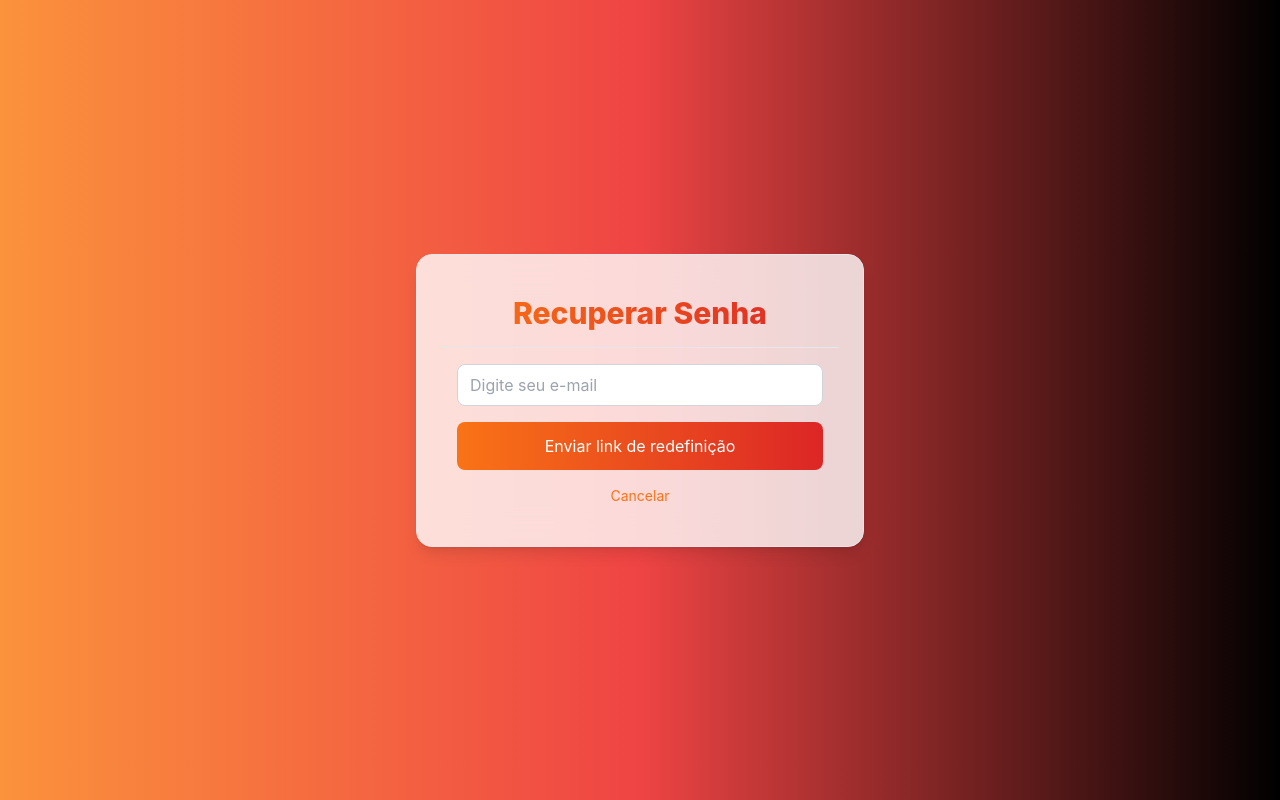
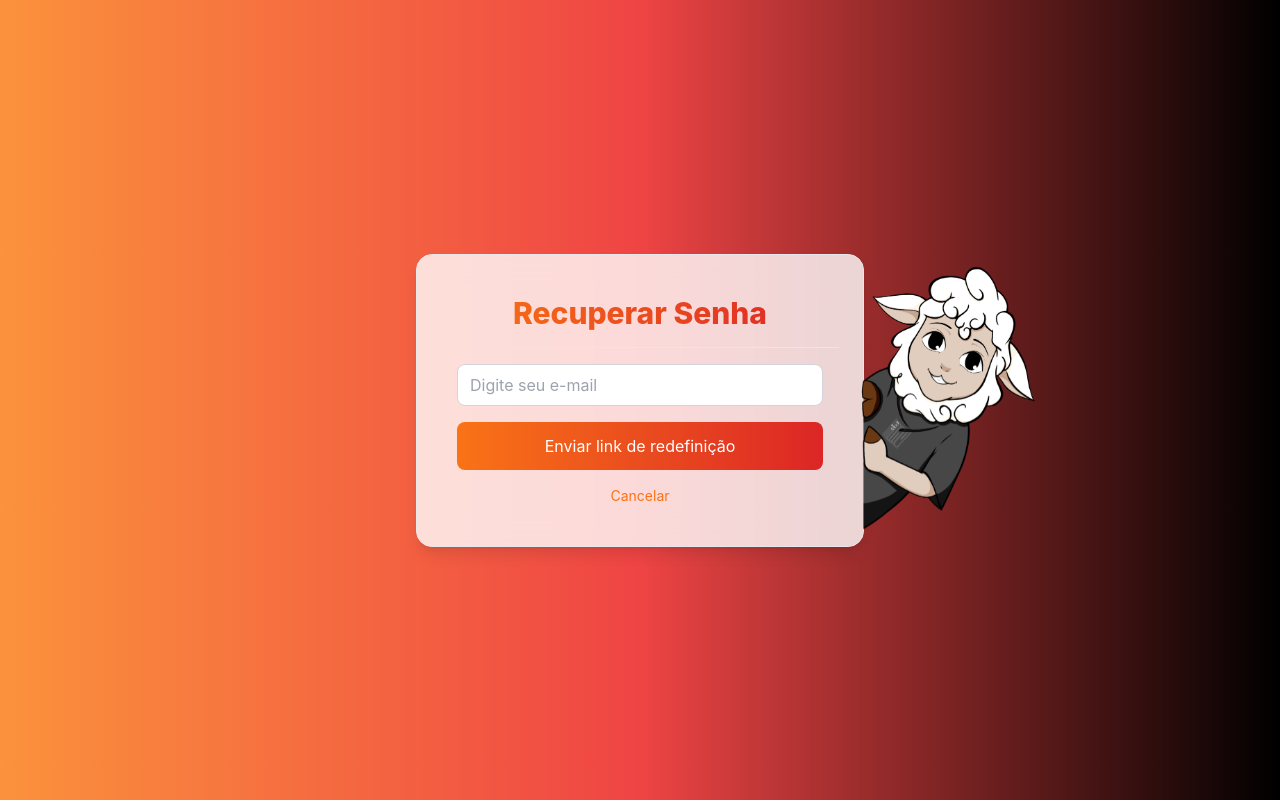
Before and after one commit to unimovsistemas/unigeventos-frontend, a Next.js app: page /forgot-password in a window 1280 px wide. Built offline with nearby package versions, Linux system fonts and the light colour scheme.

Commit message:
#UNIGEVENTOS-43 - Realizada uma pequena melhoria nas páginas de login adicionando o servinho

```diff
--- a/src/app/(public)/forgot-password/page.tsx
+++ b/src/app/(public)/forgot-password/page.tsx
@@ -65,7 +65,6 @@ export default function PasswordRecovery() {
   };
 
   return (
-    <div className="flex items-center justify-center min-h-screen bg-gradient-to-r from-orange-400 via-red-500 to-black p-4">
     <Card className="w-full max-w-md shadow-lg rounded-2xl border border-gray-200 bg-white/80 backdrop-blur-lg p-6">
       <CardHeader>
         <CardTitle className="text-center text-3xl font-extrabold text-transparent bg-clip-text bg-gradient-to-r from-orange-500 to-red-600">
@@ -150,6 +149,5 @@ export default function PasswordRecovery() {
         </div>
       </CardContent>
     </Card>
-    </div>
   );
 }
--- /dev/null
+++ b/src/app/(public)/layout.tsx
@@ -0,0 +1,19 @@
+import Image from 'next/image';
+
+export default function PublicLayout({ children }: { children: React.ReactNode }) {
+  return (
+      <div className="relative min-h-screen bg-gradient-to-r from-orange-400 via-red-500 to-black flex items-center justify-center p-4">
+         {/* Conteúdo centralizado (páginas) */}
+         <main>
+          {children}
+        </main>
+        <Image
+          src="/servinho.png"
+          alt="Servinho"
+          width={200}
+          height={200}
+          className="absolute left-[calc(50%+215px)] -scale-x-100"
+        />
+      </div>
+  );
+}
--- a/src/app/(public)/login/page.tsx
+++ b/src/app/(public)/login/page.tsx
@@ -33,7 +33,6 @@ export default function LoginPage() {
   };
 
   return (
-    <div className="flex items-center justify-center min-h-screen bg-gradient-to-r from-orange-400 via-red-500 to-black p-4">
       <Card className="w-full max-w-md shadow-lg rounded-2xl border border-gray-200 bg-white/80 backdrop-blur-lg p-6">
         <CardHeader>
           <CardTitle className="text-center text-3xl font-extrabold text-transparent bg-clip-text bg-gradient-to-r from-orange-500 to-red-600">
@@ -82,6 +81,5 @@ export default function LoginPage() {
           </div>
         </CardContent>
       </Card>
-    </div>
   );
 }
--- a/src/app/(public)/register/page.tsx
+++ b/src/app/(public)/register/page.tsx
@@ -48,7 +48,7 @@ export default function RegisterPage() {
     localStorage.removeItem("refreshToken");
     router.push("/login");
     setIsLoading(false);
-  }
+  };
 
   const handleStepOne = async () => {
     setIsLoading(true);
@@ -135,7 +135,6 @@ export default function RegisterPage() {
   const prevStep = () => setStep((prev) => prev - 1);
 
   return (
-    <div className="flex items-center justify-center min-h-screen bg-gradient-to-r from-orange-400 via-red-500 to-black p-4">
     <Card className="w-full max-w-md shadow-lg rounded-2xl border border-gray-200 bg-white/80 backdrop-blur-lg p-6">
       <CardHeader>
         <CardTitle className="text-center text-3xl font-extrabold text-transparent bg-clip-text bg-gradient-to-r from-orange-500 to-red-600">
@@ -150,9 +149,7 @@ export default function RegisterPage() {
       <CardContent className="space-y-4 overflow-auto max-h-[80vh]">
         {error && <p className="text-red-600 text-sm text-center">{error}</p>}
         {successMessage && (
-            <p className="text-green-600 text-sm text-center">
-              {successMessage}
-            </p>
+          <p className="text-green-600 text-sm text-center">{successMessage}</p>
         )}
 
         {step === 1 && (
@@ -347,6 +344,5 @@ export default function RegisterPage() {
         )}
       </CardContent>
     </Card>
-    </div>
   );
 }
```
Also changed, not shown: public/servinho.png (added). Lines whose indentation alone changed are shown as unchanged.
